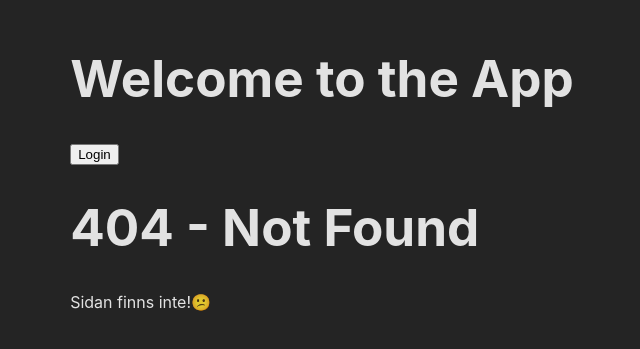
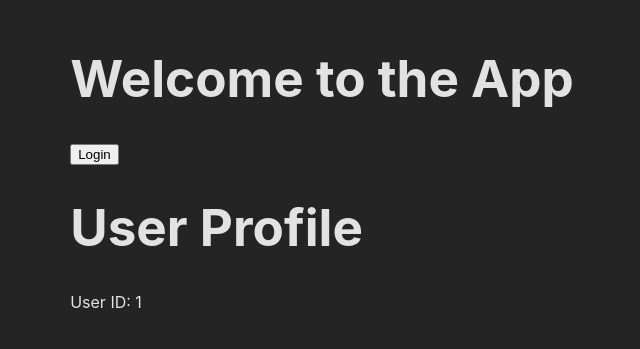
Before and after one commit to louohr/exercises-router, a React (Vite) app: page /user/1 in a window 1280 px wide. Before the commit this address had no page. Shown: the part 227-576 px from the top of the page, without its empty margins (318-958 px from the left). Built offline with nearby package versions, Linux system fonts and the light colour scheme.

Commit message:
solution exercise 5

```diff
--- a/src/Components/Login.tsx
+++ b/src/Components/Login.tsx
@@ -1,3 +1,4 @@
+// Exercise 4
 // Login component triggering the state change in the App component
 import { useNavigate, useOutletContext } from "react-router-dom";
 
--- a/src/Components/ProtectedRoutes.tsx
+++ b/src/Components/ProtectedRoutes.tsx
@@ -1,3 +1,4 @@
+// Exercise 4
 // ProtectedRoute.tsx
 import { ReactNode } from "react";
 import { Navigate, useOutletContext } from "react-router-dom";
--- /dev/null
+++ b/src/Components/UserProfile.tsx
@@ -0,0 +1,17 @@
+// exercise 5
+
+import { useParams } from "react-router-dom";
+
+const UserProfile = () => {
+  // get ID
+  const { id } = useParams<{ id: string }>();
+
+  return (
+    <div>
+      <h1>User Profile</h1>
+      <p>User ID: {id}</p>
+    </div>
+  );
+};
+
+export default UserProfile;
--- a/src/router.tsx
+++ b/src/router.tsx
@@ -10,6 +10,7 @@ import Settings from "./Components/Settings";
 import NotFound from "./Components/NotFound";
 import Login from "./Components/Login";
 import ProtectedRoute from "./Components/ProtectedRoutes";
+import UserProfile from "./Components/UserProfile";
 
 export const router = createBrowserRouter([
   {
@@ -51,6 +52,10 @@ export const router = createBrowserRouter([
         ],
       },
       {
+        path: "user/:id",
+        element: <UserProfile />, // route with dynamic parameter
+      },
+      {
         path: "old-home",
         element: <Navigate to="/home" replace />,
       },
```
